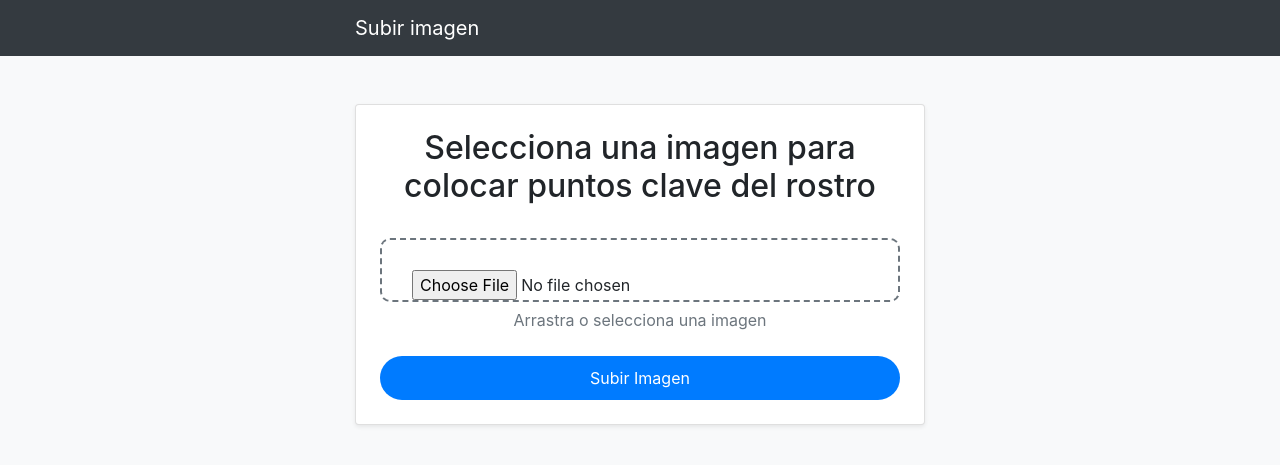
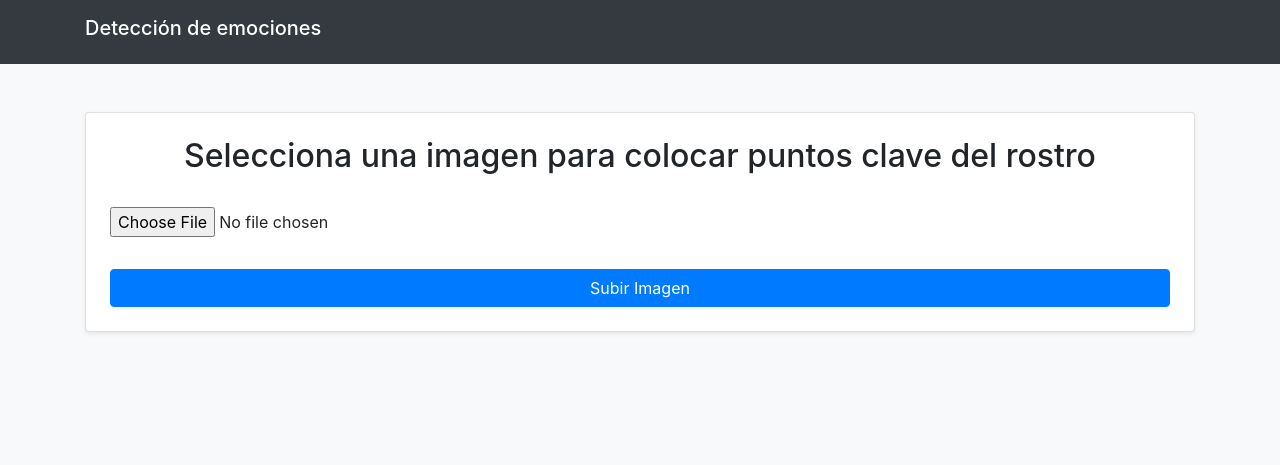
Before and after one commit to Liagiba03/FacialKeys_Flask, a Flask app: page / in a window 1280 px wide. Shown: the top 465 px of the page. Run offline with Flask 3, Linux system fonts and the light colour scheme; some libraries are stand-ins or nearby versions.

```diff
--- a/templates/index.html
+++ b/templates/index.html
@@ -7,18 +7,14 @@
     <link href="https://stackpath.bootstrapcdn.com/bootstrap/4.5.2/css/bootstrap.min.css" rel="stylesheet">
     <style>
         body { background-color: #f8f9fa; }
-        .container { max-width: 600px; }
-        .custom-file { border: 2px dashed #6c757d; padding: 30px; text-align: center; border-radius: 10px; background-color: #ffffff; }
-        .custom-file:hover { border-color: #007bff; }
-        .submit-btn { background-color: #007bff; border: none; padding: 10px 20px; border-radius: 25px; }
-        .submit-btn:hover { background-color: #0056b3; }
+
     </style>
 </head>
 <body>
      <!-- Navbar -->
      <nav class="navbar navbar-expand-lg navbar-dark bg-dark">
         <div class="container">
-            <a class="navbar-brand" href="{{ url_for('index') }}">Subir imagen</a>
+            <h1 class="navbar-brand">Detección de emociones</h1>
         </div>
     </nav>
 
@@ -28,7 +24,6 @@
             <form action="{{ url_for('procesar') }}" method="POST" enctype="multipart/form-data" class="mt-4">
                 <div class="form-group custom-file">
                     <input type="file" name="file" class="form-control-file" accept="image/*" required>
-                    <p class="mt-2 text-muted">Arrastra o selecciona una imagen</p>
                 </div>
                 <button type="submit" class="btn btn-primary btn-block submit-btn mt-4">Subir Imagen</button>
             </form>
```
